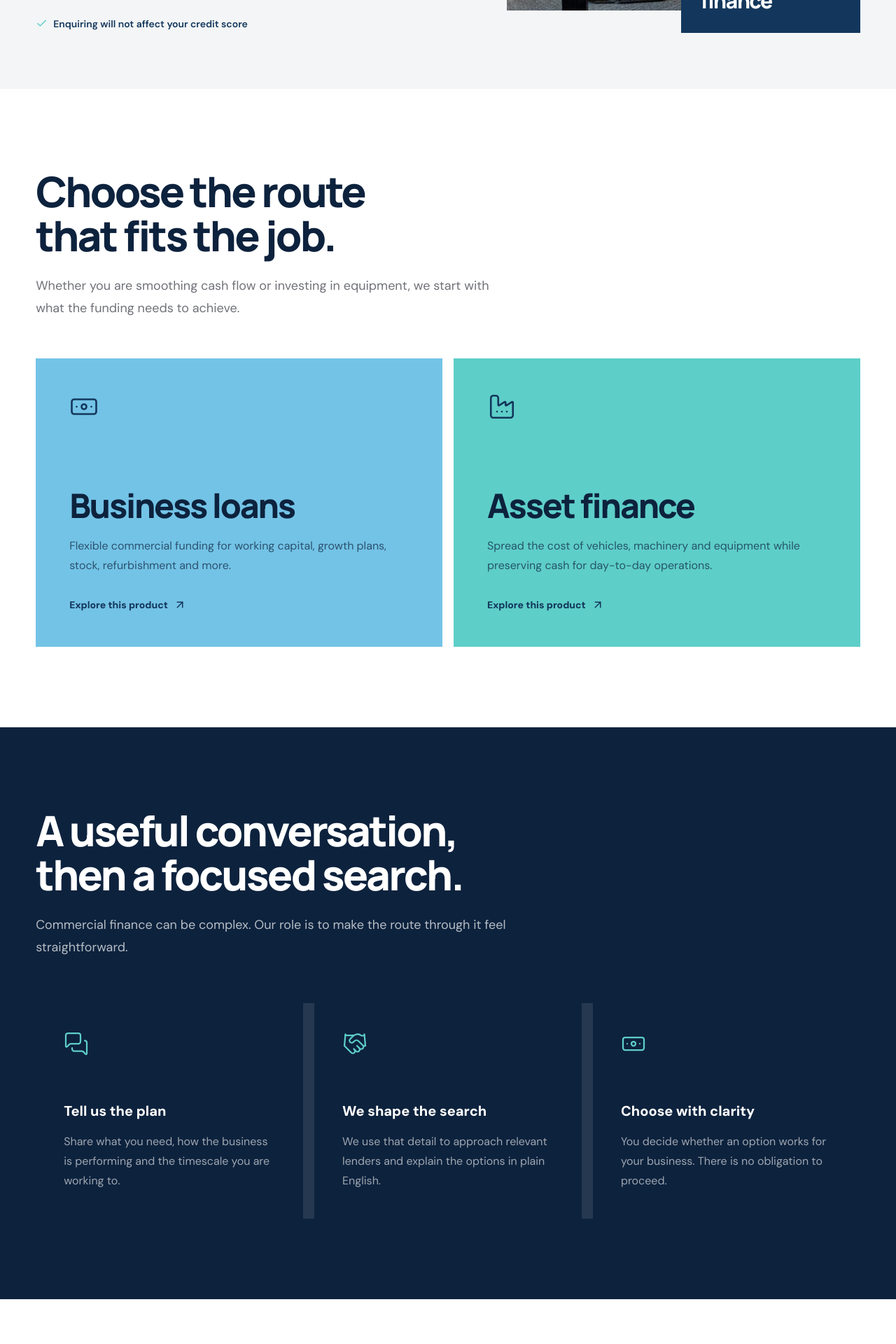
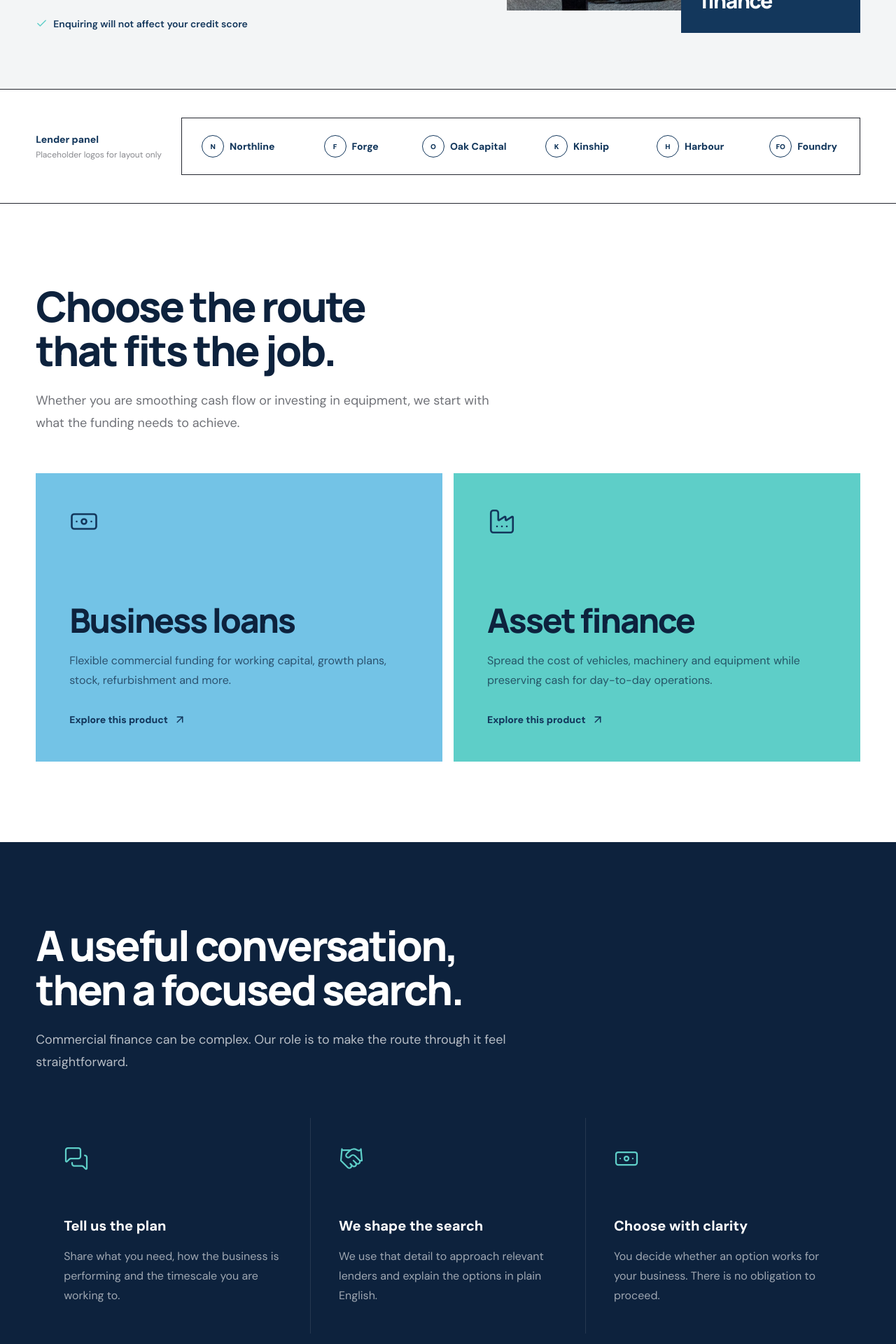
Before and after one commit to Louis-B-Work/float, a Next.js app: page / in a window 1280 px wide. Shown: the part 700-2620 px from the top of the page at 70% size. Built offline with nearby package versions, Linux system fonts and the light colour scheme.

Commit message:
faqs-lenders

```diff
--- a/src/app/globals.css
+++ b/src/app/globals.css
@@ -128,6 +128,25 @@ html.dark .float-card {
   box-shadow: 0 22px 60px rgba(0, 0, 0, 0.22);
 }
 
+.faq-answer {
+  opacity: 0;
+  transform: translateY(0.4rem);
+  transition: opacity 180ms ease, transform 180ms ease;
+}
+
+.faq-card:hover .faq-answer,
+.faq-card:focus-visible .faq-answer {
+  opacity: 1;
+  transform: translateY(0);
+}
+
+@media (hover: none) {
+  .faq-card .faq-answer {
+    opacity: 1;
+    transform: none;
+  }
+}
+
 html.dark .theme-logo:not(.invert) {
   filter: brightness(0) invert(1);
 }
@@ -209,6 +228,10 @@ html.dark .mobile-card-dots button {
   .mobile-card-dots {
     display: none;
   }
+
+  .mobile-card-rail.process-rail {
+    gap: 1px;
+  }
 }
 
 @media (prefers-reduced-motion: reduce) {
--- a/src/app/page.tsx
+++ b/src/app/page.tsx
@@ -3,6 +3,8 @@ import Image from "next/image";
 import Link from "next/link";
 import { ButtonLink, CtaBand, SectionHeading } from "@/components/ui";
 import { MobileCardRail } from "@/components/mobile-card-rail";
+import { FaqCards } from "@/components/faq-cards";
+import { LenderStrip } from "@/components/lender-strip";
 
 const steps = [
   { icon: MessagesSquare, title: "Tell us the plan", copy: "Share what you need, how the business is performing and the timescale you are working to." },
@@ -44,6 +46,8 @@ export default function Home() {
         </div>
       </section>
 
+      <LenderStrip />
+
       <section className="section-space">
         <div className="page-shell">
           <SectionHeading title="Choose the route that fits the job." copy="Whether you are smoothing cash flow or investing in equipment, we start with what the funding needs to achieve." />
@@ -68,7 +72,7 @@ export default function Home() {
       <section className="section-space bg-navy-deep">
         <div className="page-shell">
           <SectionHeading title="A useful conversation, then a focused search." copy="Commercial finance can be complex. Our role is to make the route through it feel straightforward." light />
-          <MobileCardRail className="mt-12 md:grid-cols-3 md:gap-px md:bg-white/10 lg:mt-16">
+          <MobileCardRail className="process-rail mt-12 md:grid-cols-3 md:bg-white/10 lg:mt-16">
             {steps.map((step) => (
               <div key={step.title} className="min-h-72 border border-white/15 bg-navy-deep p-8 md:min-h-0 md:border-0 md:p-10">
                 <div>
@@ -97,6 +101,15 @@ export default function Home() {
           </div>
         </div>
       </section>
+      <section className="section-space bg-mist">
+        <div className="page-shell">
+          <SectionHeading
+            title="Questions business owners often ask."
+            copy="The useful basics before you start an enquiry. Hover over a card to reveal the answer."
+          />
+          <FaqCards />
+        </div>
+      </section>
       <CtaBand />
     </>
   );
--- /dev/null
+++ b/src/components/faq-cards.tsx
@@ -0,0 +1,63 @@
+import { Plus } from "lucide-react";
+import { MobileCardRail } from "@/components/mobile-card-rail";
+
+const faqs = [
+  {
+    question: "What types of business finance can Float help with?",
+    answer:
+      "Float currently focuses on business loans and asset finance. We learn what the funding needs to achieve, then consider relevant options from our lender panel.",
+  },
+  {
+    question: "How quickly could funding be arranged?",
+    answer:
+      "Timescales depend on the product, lender, amount and complexity of the application. Having accurate financial information ready can help the process move more smoothly.",
+  },
+  {
+    question: "Can a new or small business apply?",
+    answer:
+      "Potentially. Lenders use different criteria for trading history, turnover and affordability. We can review the circumstances and explain whether there may be a suitable route.",
+  },
+  {
+    question: "Will an enquiry affect my credit score?",
+    answer:
+      "Making an initial enquiry with Float will not affect your credit score. A lender may carry out credit checks later, but these should be explained before they take place.",
+  },
+  {
+    question: "What information will I need?",
+    answer:
+      "This varies by lender and product. You may be asked for recent bank statements, filed accounts, management figures, identification and details about how the funding will be used.",
+  },
+  {
+    question: "How does Float get paid?",
+    answer:
+      "Float may receive commission from a lender when finance completes. The basis and amount of commission will be disclosed during your journey.",
+  },
+];
+
+const colours = ["bg-sky", "bg-aqua", "bg-coral"];
+
+export function FaqCards() {
+  return (
+    <MobileCardRail className="mt-10 md:grid-cols-2 md:gap-4 lg:mt-14 lg:grid-cols-3">
+      {faqs.map((faq, index) => (
+        <article
+          key={faq.question}
+          tabIndex={0}
+          className={`faq-card group min-h-72 border border-navy/20 p-7 text-navy-deep ${colours[index % colours.length]}`}
+        >
+          <div className="flex items-start justify-between gap-5">
+            <h3 className="display text-xl font-extrabold leading-tight">
+              {faq.question}
+            </h3>
+            <span className="grid size-8 shrink-0 place-items-center rounded-full border border-navy/25 text-navy transition-transform group-hover:rotate-45 group-focus-visible:rotate-45">
+              <Plus size={16} aria-hidden />
+            </span>
+          </div>
+          <p className="faq-answer mt-7 text-sm leading-7 text-navy-deep/75">
+            {faq.answer}
+          </p>
+        </article>
+      ))}
+    </MobileCardRail>
+  );
+}
--- /dev/null
+++ b/src/components/lender-strip.tsx
@@ -0,0 +1,37 @@
+const lenders = [
+  { name: "Northline", mark: "N" },
+  { name: "Forge", mark: "F" },
+  { name: "Oak Capital", mark: "O" },
+  { name: "Kinship", mark: "K" },
+  { name: "Harbour", mark: "H" },
+  { name: "Foundry", mark: "FO" },
+];
+
+export function LenderStrip() {
+  return (
+    <section className="border-y border-line bg-white py-10">
+      <div className="page-shell">
+        <div className="flex flex-col gap-7 lg:flex-row lg:items-center">
+          <div className="shrink-0">
+            <h2 className="text-sm font-extrabold text-navy">Lender panel</h2>
+            <p className="mt-1 text-xs text-ink/55">Placeholder logos for layout only</p>
+          </div>
+          <div className="grid flex-1 grid-cols-2 gap-px overflow-hidden border border-line bg-line sm:grid-cols-3 lg:grid-cols-6">
+            {lenders.map((lender) => (
+              <div
+                key={lender.name}
+                className="flex min-h-20 items-center justify-center gap-2 bg-white px-4 text-navy"
+                aria-label={`${lender.name}, placeholder lender`}
+              >
+                <span className="grid size-8 place-items-center rounded-full border border-current text-[10px] font-black">
+                  {lender.mark}
+                </span>
+                <span className="text-sm font-extrabold">{lender.name}</span>
+              </div>
+            ))}
+          </div>
+        </div>
+      </div>
+    </section>
+  );
+}
```
